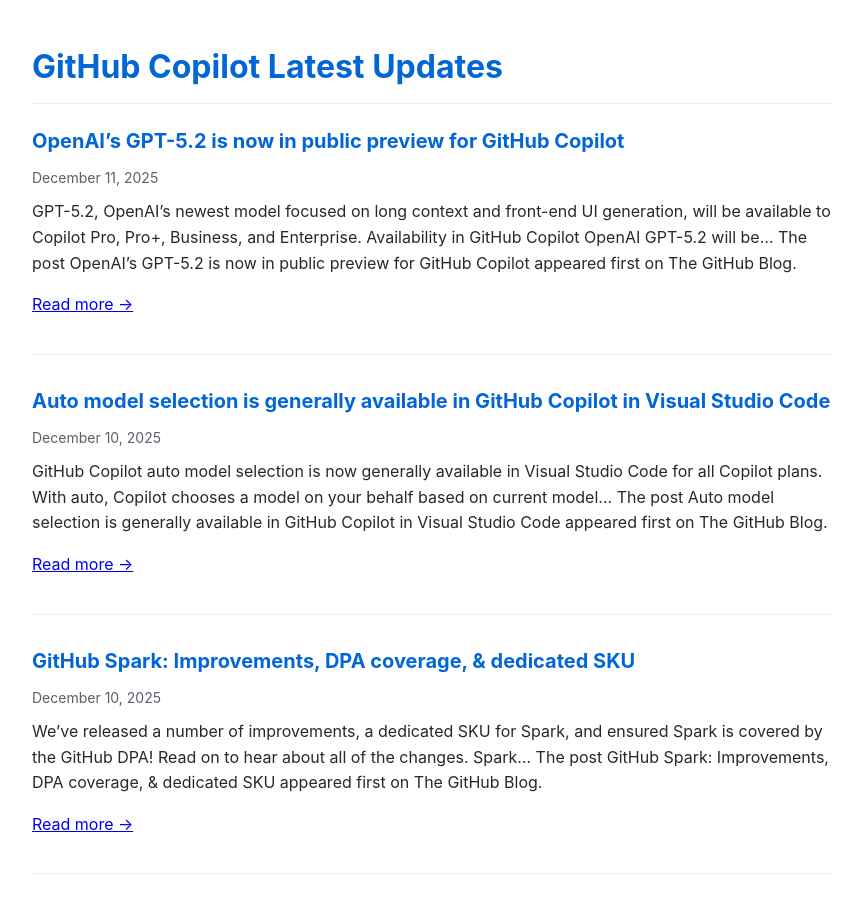
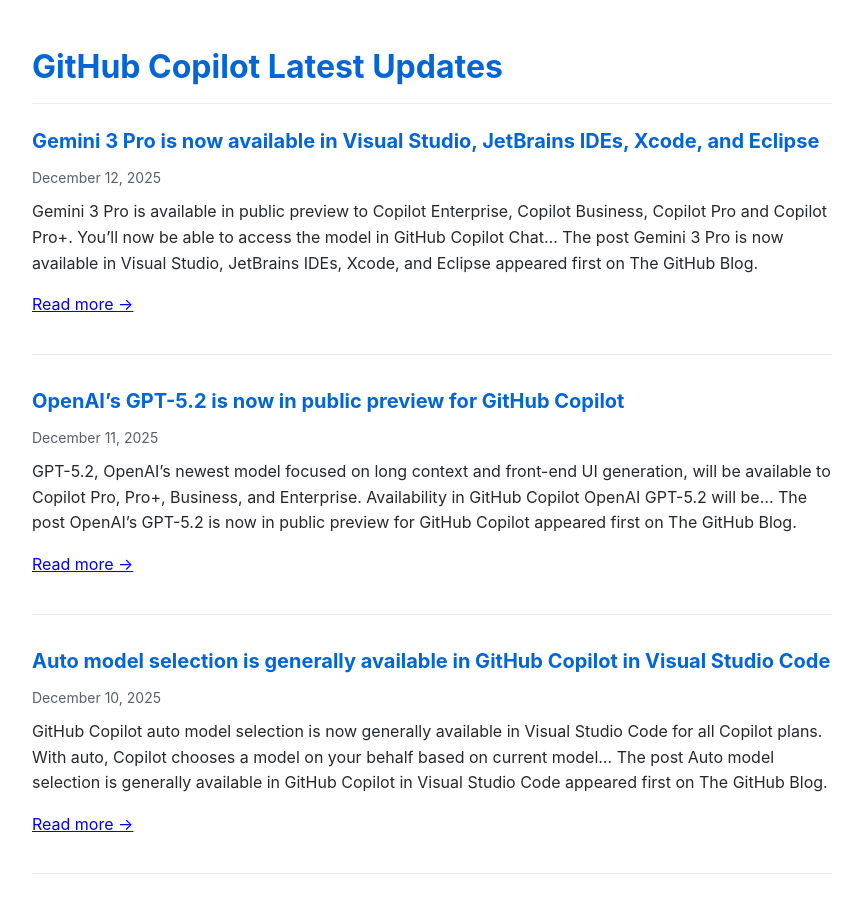
Before and after one commit to Oregand/oregand.github.io, a Jekyll site: the page copilot-feed.html, which Jekyll copies as it is, in a window 1280 px wide and 900 px high. Shown: the whole window, without its empty margins (208-1071 px from the left). Built offline with Jekyll 4.4.1, drawn with Linux system fonts in a browser that asks for light colours; some of the changed text lies outside the part shown.

Commit message:
Update RSS feed

```diff
--- a/copilot-feed.html
+++ b/copilot-feed.html
@@ -62,6 +62,19 @@
 </head>
 <body>
   <h1>GitHub Copilot Latest Updates</h1>
+
+  <div class="feed-item">
+    <div class="feed-title">
+      <a href="https://github.blog/changelog/2025-12-12-gemini-3-pro-is-now-available-in-visual-studio-jetbrains-ides-xcode-and-eclipse" target="_blank">Gemini 3 Pro is now available in Visual Studio, JetBrains IDEs, Xcode, and Eclipse</a>
+    </div>
+    <div class="feed-date">December 12, 2025</div>
+    <div class="feed-description">
+      Gemini 3 Pro is available in public preview to Copilot Enterprise, Copilot Business, Copilot Pro and Copilot Pro+. You&#8217;ll now be able to access the model in GitHub Copilot Chat&#8230;
+The post Gemini 3 Pro is now available in Visual Studio, JetBrains IDEs, Xcode, and Eclipse appeared first on The GitHub Blog.
+
+      <p><a href="https://github.blog/changelog/2025-12-12-gemini-3-pro-is-now-available-in-visual-studio-jetbrains-ides-xcode-and-eclipse" target="_blank">Read more →</a></p>
+    </div>
+  </div>
 
   <div class="feed-item">
     <div class="feed-title">
@@ -180,21 +193,8 @@ The post Claude Opus 4.5 is now available in Visual Studio, JetBrains IDEs, Xcod
     </div>
   </div>
 
-  <div class="feed-item">
-    <div class="feed-title">
-      <a href="https://github.blog/changelog/2025-12-03-assign-issues-to-copilot-using-the-api" target="_blank">Assign issues to Copilot using the API</a>
-    </div>
-    <div class="feed-date">December 3, 2025</div>
-    <div class="feed-description">
-      You can now assign issues to Copilot using both GraphQL and the REST API. You can also configure the target repository, base branch, custom instructions, and custom agents. GraphQL support&#8230;
-The post Assign issues to Copilot using the API appeared first on The GitHub Blog.
-
-      <p><a href="https://github.blog/changelog/2025-12-03-assign-issues-to-copilot-using-the-api" target="_blank">Read more →</a></p>
-    </div>
-  </div>
-
   <div class="update-info">
-    Feed last updated: December 12, 2025 at 12:01 PM
+    Feed last updated: December 13, 2025 at 12:02 AM
   </div>
 </body>
 </html>
```
